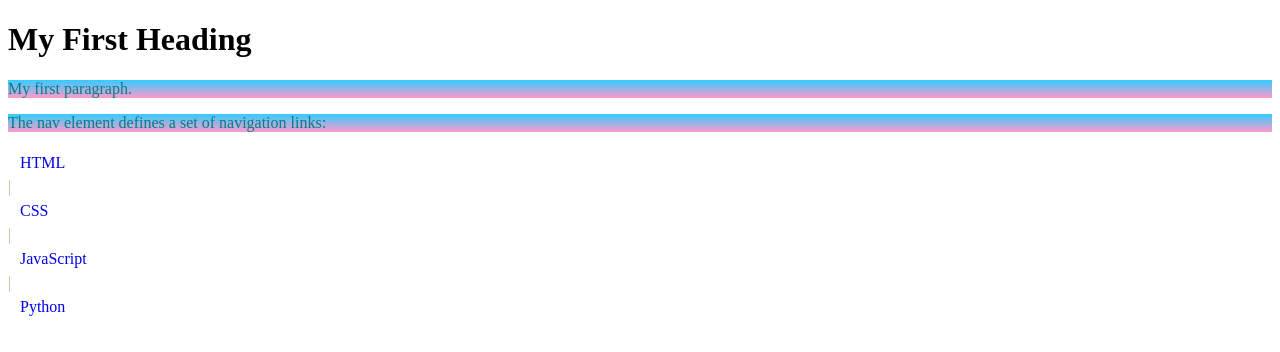
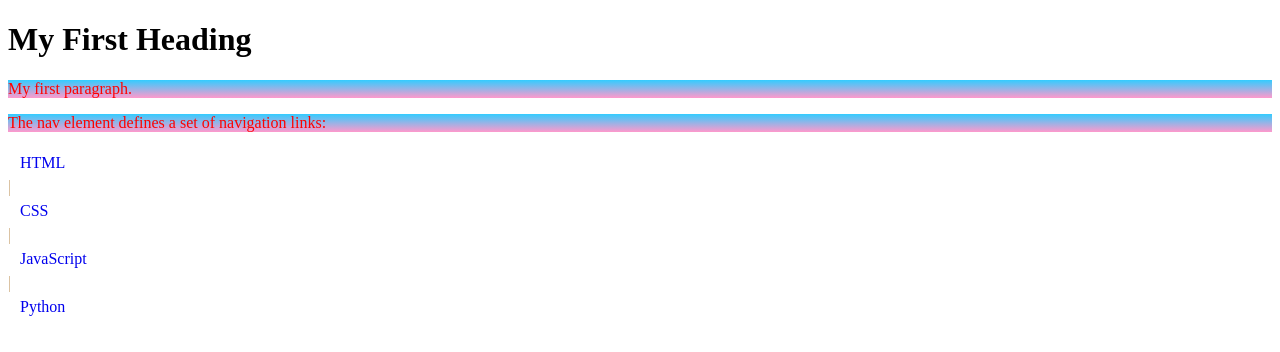
Before and after one commit to HalfMandu/Gulp, a website: page index.html in a window 1280 px wide. Drawn offline with Linux system fonts and the light colour scheme.

Commit message:
fixing sass import

```diff
--- a/package.json
+++ b/package.json
@@ -51,6 +51,7 @@
 		"gulp-livereload": "^4.0.2",
 		"gulp-sass": "^5.1.0",
 		"gulp-sass-lint": "^1.4.0",
-		"gulp-uglify": "^3.0.2"
+		"gulp-uglify": "^3.0.2",
+		"sass": "^1.54.5"
 	}
 }
--- a/styles.scss
+++ b/styles.scss
@@ -21,7 +21,7 @@
 }
 
 .articles {
-  color: teal;
+  color: red;
 }
 
 .articles > p {
```
Also changed, not shown: styles.css, 1 other file.
